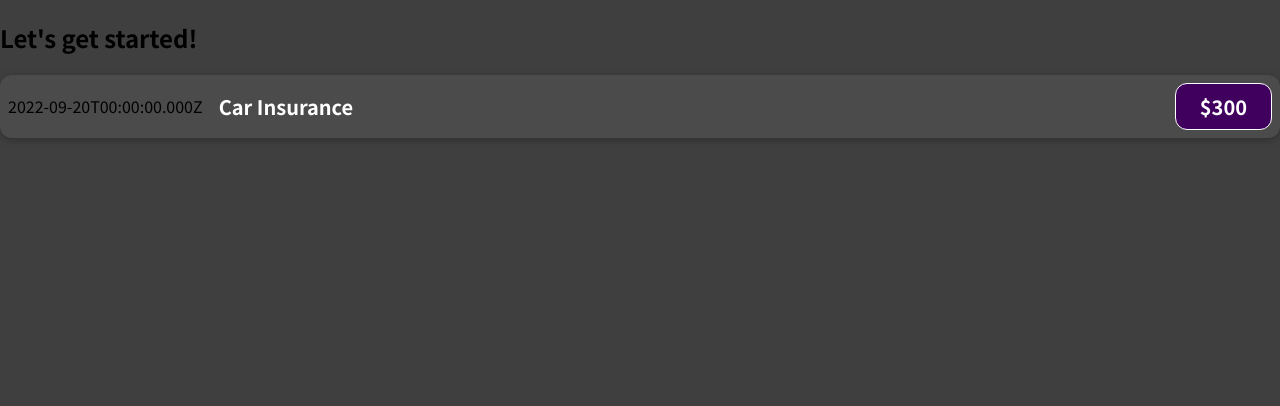
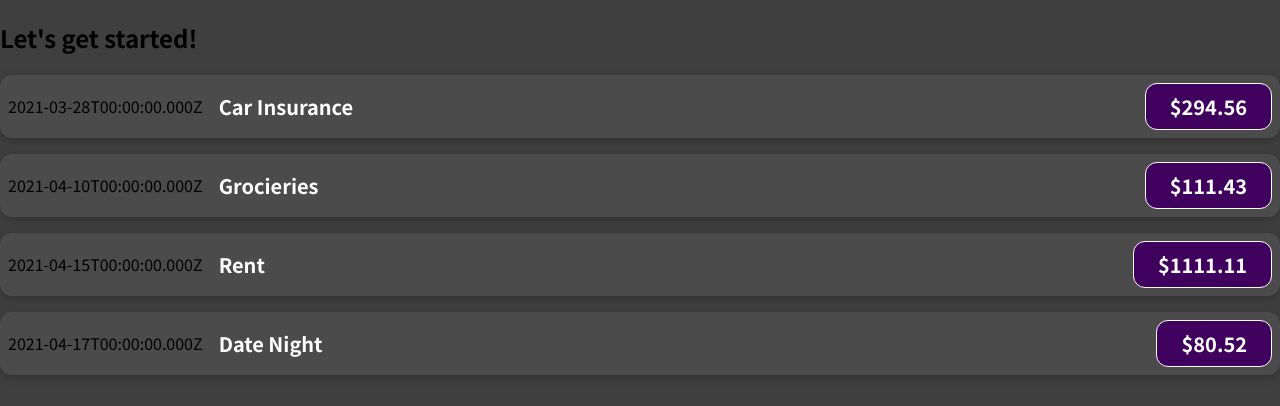
Before and after one commit to omarotxoa/react-expenses-app, a JavaScript app: page / in a window 1280 px wide. Shown: the top 406 px of the page. Built offline with nearby package versions, Linux system fonts and the light colour scheme.

Commit message:
Script props into ExpenseItem component with dummy data

```diff
--- a/src/App.js
+++ b/src/App.js
@@ -1,10 +1,51 @@
 import ExpenseItem from './components/ExpenseItem';
 
 function App() {
+  const expenses = [
+    {
+      id: 'e1',
+      title: 'Car Insurance',
+      amount: 294.56,
+      date: new Date(2021, 2, 28),
+    },
+    {
+      id: 'e2',
+      title: 'Grocieries',
+      amount: 111.43,
+      date: new Date(2021, 3, 10),
+    },
+    {
+      id: 'e3',
+      title: 'Rent',
+      amount: 1111.11,
+      date: new Date(2021, 3, 15),
+    },
+    {
+      id: 'e3',
+      title: 'Date Night',
+      amount: 80.52,
+      date: new Date(2021, 3, 17),
+    },
+  ];
   return (
     <div>
       <h2>Let's get started!</h2>
-      <ExpenseItem></ExpenseItem>
+      <ExpenseItem
+        title={expenses[0].title}
+        amount={expenses[0].amount}
+        date={expenses[0].date}></ExpenseItem>
+        <ExpenseItem
+        title={expenses[1].title}
+        amount={expenses[1].amount}
+        date={expenses[1].date}></ExpenseItem>
+        <ExpenseItem
+        title={expenses[2].title}
+        amount={expenses[2].amount}
+        date={expenses[2].date}></ExpenseItem>
+        <ExpenseItem
+        title={expenses[3].title}
+        amount={expenses[3].amount}
+        date={expenses[3].date}></ExpenseItem>
     </div>
   );
 }
--- a/src/components/ExpenseItem.js
+++ b/src/components/ExpenseItem.js
@@ -1,16 +1,13 @@
 
 import './ExpenseItem.css';
 
-function ExpenseItem() {
-  const expenseDate = new Date(2022, 8, 20);
-  const expenseTitle = 'Car Insurance';
-  const expenseAmount = 300;
+function ExpenseItem(props) {
   return (
     <div className='expense-item'>
-      <div>{expenseDate.toISOString()}</div>
+      <div>{props.date.toISOString()}</div>
       <div className='expense-item__description'>
-        <h2>{expenseTitle}</h2>
-        <div className='expense-item__price'>${expenseAmount}</div>
+        <h2>{props.title}</h2>
+        <div className='expense-item__price'>${props.amount}</div>
       </div>
     </div>
   );
```
Also changed, not shown: 1 other file (tests, documents, lock files or other folders).
